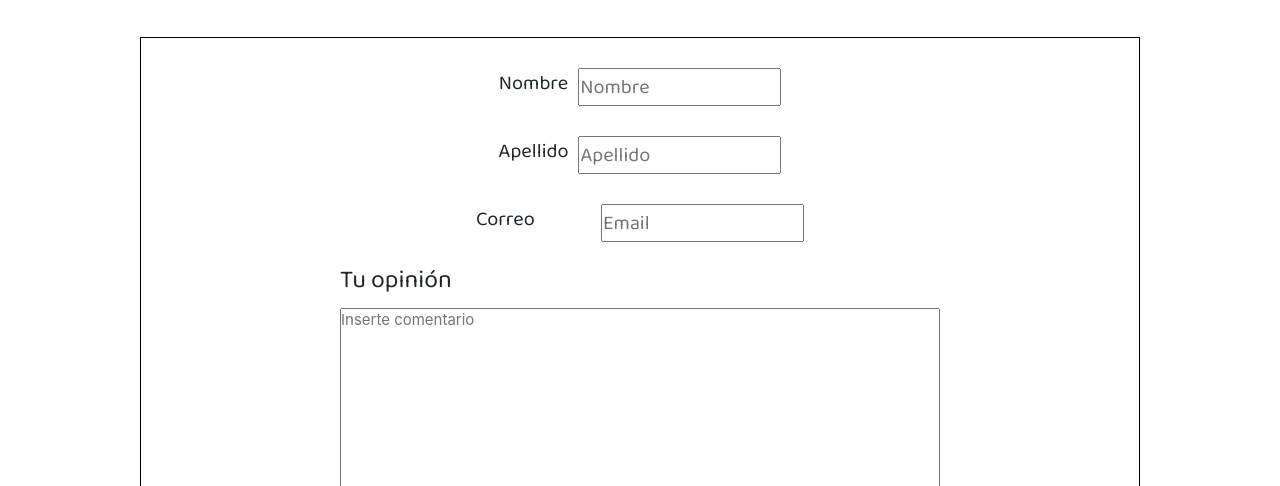
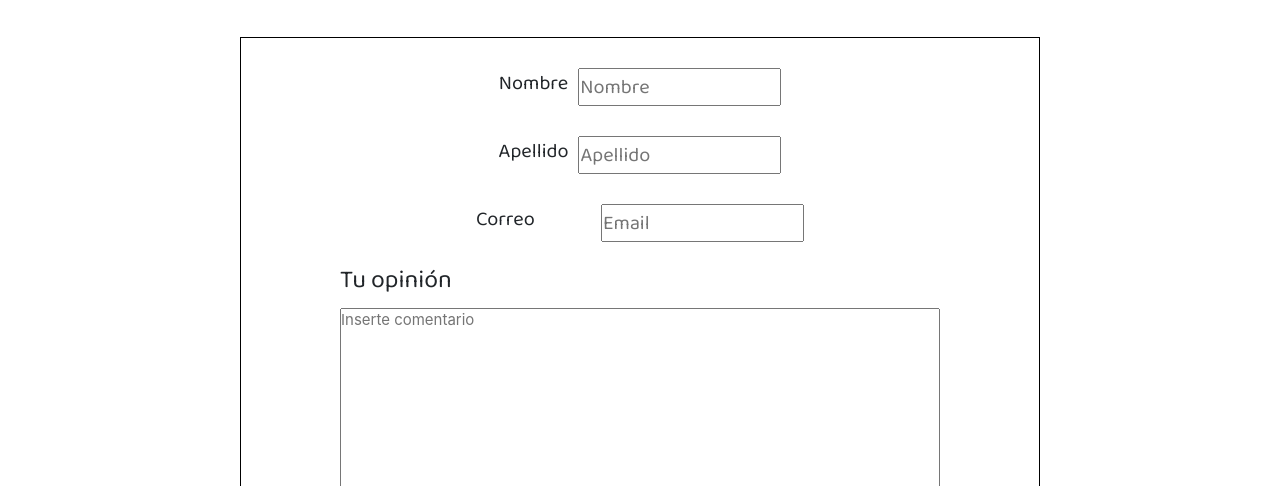
Before and after one commit to MatiasAndrade1995/BakaPrimerocafe, a plain HTML site: page pages/tuopinion.html in a window 1280 px wide. Shown: the part 314-800 px from the top of the page. Drawn offline with nearby package versions, Linux system fonts and the light colour scheme.

Commit message:
commit correcciones formulariov2

```diff
--- a/styles/styles.css
+++ b/styles/styles.css
@@ -603,7 +603,7 @@ footer {
     align-items: center;
     border: 1px solid black;
     margin: 10px auto;
-    width: 1000px;
+    width: 800px;
 }
 
 
```
